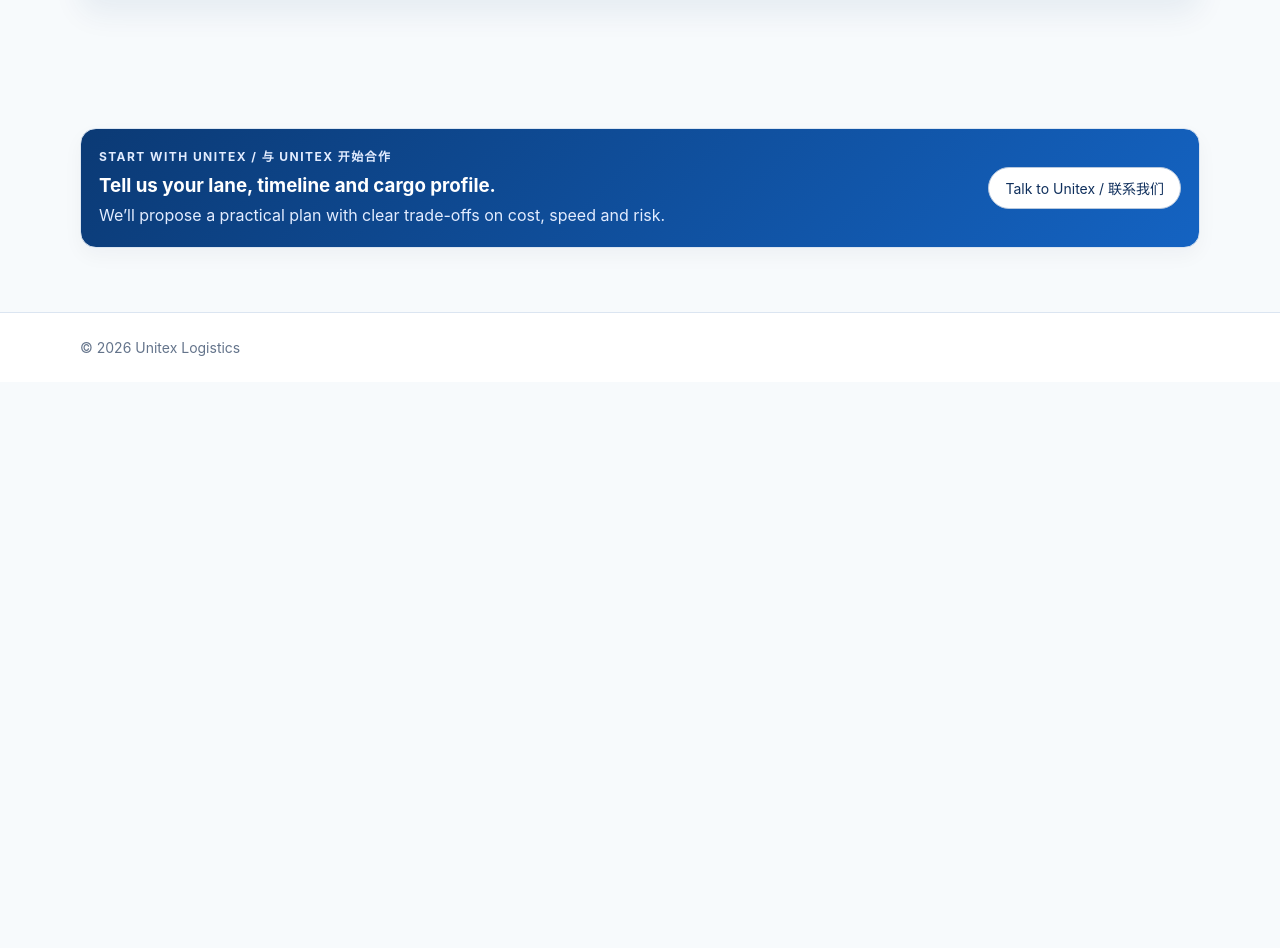
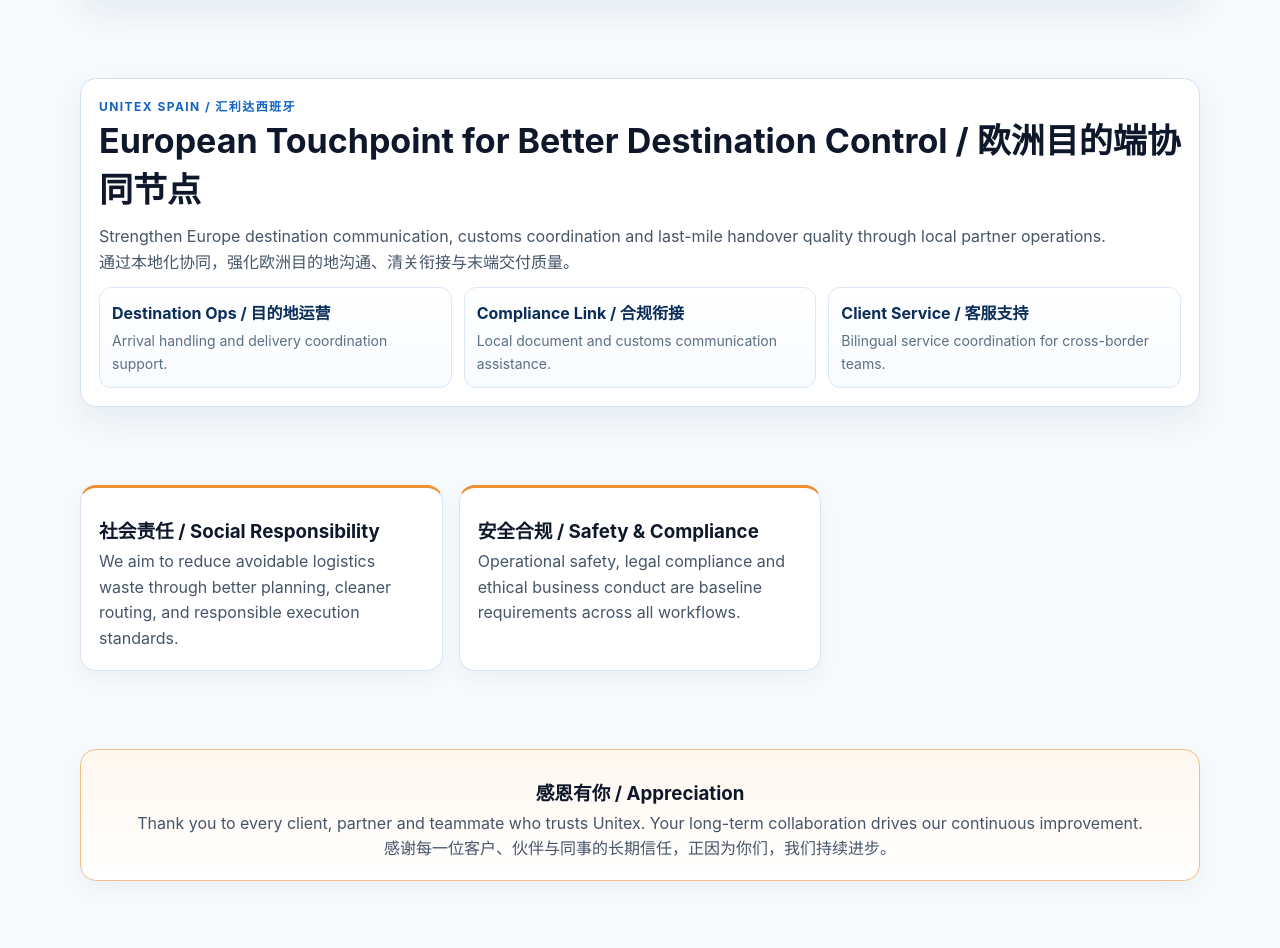
Before and after one commit to sunnypan72778-design/unitex-redesign, a website: page about.html in a window 1280 px wide. Shown: the part 1825-2773 px from the top of the page. Before the commit the page ends 2207 px from the top, so only its background shows below. Drawn offline with Linux system fonts and the light colour scheme.

Commit message:
Add About dropdown navigation and expanded About subsections

```diff
--- a/about.html
+++ b/about.html
@@ -14,7 +14,7 @@
     <a class="brand" href="index.html"><span class="logo">U</span><span>UNITEX LOGISTICS</span></a>
     <nav class="menu">
       <a href="index.html">Home / 首页</a>
-      <a href="about.html">About / 关于我们</a>
+      <div class="nav-dropdown"><a href="about.html">About / 关于我们</a><div class="dropdown-menu"><a href="about.html#intro">汇利达简介 / Company Intro</a><a href="about.html#spain">汇利达西班牙 / Unitex Spain</a><a href="about.html#milestones">发展历程 / Milestones</a><a href="about.html#culture">企业文化 / Culture</a><a href="about.html#csr">社会责任 / CSR</a><a href="about.html#thanks">感恩有你 / Appreciation</a></div></div>
       <a href="services.html">Services / 服务</a><a href="core-business.html">Core Business / 核心业务</a>
       <a href="network.html">Network / 全球网络</a>
       <a href="contact.html">Contact / 联系我们</a>
@@ -45,7 +45,7 @@
   </div>
 </section>
 
-<section class="section about-story-section">
+<section id="intro" class="section about-story-section">
   <div class="container">
     <div class="card about-story-card">
       <div>
@@ -71,7 +71,7 @@
   </div>
 </section>
 
-<section class="section about-values-section">
+<section id="culture" class="section about-values-section">
   <div class="container">
     <div class="kicker">Core Values / 核心价值</div>
     <h2>What Clients Can Expect Every Time / 客户每次都能感受到的标准</h2>
@@ -100,7 +100,7 @@
   </div>
 </section>
 
-<section class="section about-milestone-section">
+<section id="milestones" class="section about-milestone-section">
   <div class="container">
     <div class="card about-milestone-card">
       <div>
@@ -113,6 +113,45 @@
         <li><b>Arrival:</b> destination coordination and handover visibility / 到港：目的地协同与交付可视</li>
         <li><b>Review:</b> post-shipment optimization for next cycle / 复盘：下一轮运输优化建议</li>
       </ul>
+    </div>
+  </div>
+</section>
+
+<section id="spain" class="section about-spain-section">
+  <div class="container">
+    <div class="card about-spain-card">
+      <div>
+        <div class="kicker">Unitex Spain / 汇利达西班牙</div>
+        <h2>European Touchpoint for Better Destination Control / 欧洲目的端协同节点</h2>
+        <p class="sub">Strengthen Europe destination communication, customs coordination and last-mile handover quality through local partner operations.<br>通过本地化协同，强化欧洲目的地沟通、清关衔接与末端交付质量。</p>
+      </div>
+      <div class="about-spain-grid">
+        <article><b>Destination Ops / 目的地运营</b><p>Arrival handling and delivery coordination support.</p></article>
+        <article><b>Compliance Link / 合规衔接</b><p>Local document and customs communication assistance.</p></article>
+        <article><b>Client Service / 客服支持</b><p>Bilingual service coordination for cross-border teams.</p></article>
+      </div>
+    </div>
+  </div>
+</section>
+
+<section id="csr" class="section about-csr-section">
+  <div class="container cards">
+    <article class="card about-csr-card">
+      <h3>社会责任 / Social Responsibility</h3>
+      <p>We aim to reduce avoidable logistics waste through better planning, cleaner routing, and responsible execution standards.</p>
+    </article>
+    <article class="card about-csr-card">
+      <h3>安全合规 / Safety & Compliance</h3>
+      <p>Operational safety, legal compliance and ethical business conduct are baseline requirements across all workflows.</p>
+    </article>
+  </div>
+</section>
+
+<section id="thanks" class="section about-thanks-section">
+  <div class="container">
+    <div class="card about-thanks-card">
+      <h3>感恩有你 / Appreciation</h3>
+      <p>Thank you to every client, partner and teammate who trusts Unitex. Your long-term collaboration drives our continuous improvement.<br>感谢每一位客户、伙伴与同事的长期信任，正因为你们，我们持续进步。</p>
     </div>
   </div>
 </section>
--- a/styles.css
+++ b/styles.css
@@ -33,6 +33,28 @@
 .menu { display:flex; align-items:center; gap:8px; color:#334155; font-size:13px; white-space:nowrap; flex:1; justify-content:center; min-width:0; }
 .menu a { padding: 6px 8px; border-radius: 8px; }
 .menu a:hover, .menu a.active { color: var(--brand-2); background:#eef4ff; }
+.nav-dropdown { position: relative; }
+.nav-dropdown > a { display:inline-block; }
+.dropdown-menu {
+  position: absolute;
+  top: calc(100% + 8px);
+  left: 0;
+  min-width: 250px;
+  background: #fff;
+  border: 1px solid #d9e5f3;
+  border-radius: 12px;
+  box-shadow: 0 12px 28px rgba(15,23,42,.14);
+  padding: 8px;
+  display: none;
+  z-index: 30;
+}
+.dropdown-menu a {
+  display: block;
+  padding: 8px 10px;
+  border-radius: 8px;
+  color: #243b57;
+}
+.nav-dropdown:hover .dropdown-menu { display: block; }
 .nav .btn { white-space: nowrap; flex-shrink:0; }
 .lang-switch { display:flex; gap:6px; }
 .lang-btn {
@@ -814,6 +836,37 @@
 .about-timeline b {
   color: #0f2f5c;
 }
+.about-spain-section,
+.about-csr-section,
+.about-thanks-section {
+  padding-top: 14px;
+}
+.about-spain-card {
+  border: 1px solid #d2e1f1;
+  box-shadow: 0 14px 30px rgba(11,58,117,.07);
+}
+.about-spain-grid {
+  margin-top: 12px;
+  display: grid;
+  grid-template-columns: repeat(3, 1fr);
+  gap: 12px;
+}
+.about-spain-grid article {
+  border: 1px solid #dce8f6;
+  border-radius: 12px;
+  padding: 12px;
+  background: linear-gradient(180deg, #fff, #f8fbff);
+}
+.about-spain-grid b { color: #0b2d59; }
+.about-spain-grid p { margin: 6px 0 0; color: #5a6f84; font-size: 14px; }
+.about-csr-card {
+  border-top: 3px solid #ef8f2f;
+}
+.about-thanks-card {
+  text-align: center;
+  border: 1px solid #f0bf86;
+  background: linear-gradient(180deg, #fff7ef, #fff);
+}
 
 .services-industry-section {
   padding-top: 18px;
@@ -927,7 +980,7 @@
 }
 
 @media (max-width: 920px) {
-  .grid-2, .cards, .cols-4, .logo-strip, .metric-grid, .faq-grid, .form-grid-2, .portal-grid, .branch-card-grid, .contact-layout, .process-grid, .contact-trust-strip, .locator-controls-3, .network-kpi-grid, .services-metric-grid, .services-highlight-card, .services-industry-grid, .about-values-grid, .about-story-points, .corebiz-layout { grid-template-columns:1fr; }
+  .grid-2, .cards, .cols-4, .logo-strip, .metric-grid, .faq-grid, .form-grid-2, .portal-grid, .branch-card-grid, .contact-layout, .process-grid, .contact-trust-strip, .locator-controls-3, .network-kpi-grid, .services-metric-grid, .services-highlight-card, .services-industry-grid, .about-values-grid, .about-story-points, .about-spain-grid, .corebiz-layout { grid-template-columns:1fr; }
   .menu { display:none; }
   .hero-media img { height:300px; }
   .locator-clear-btn { width: 100%; }
```
Also changed, not shown: contact.html (+1 -1 lines), core-business.html (+1 -1 lines), index.html (+1 -1 lines), network.html (+1 -1 lines), services.html (+1 -1 lines).
